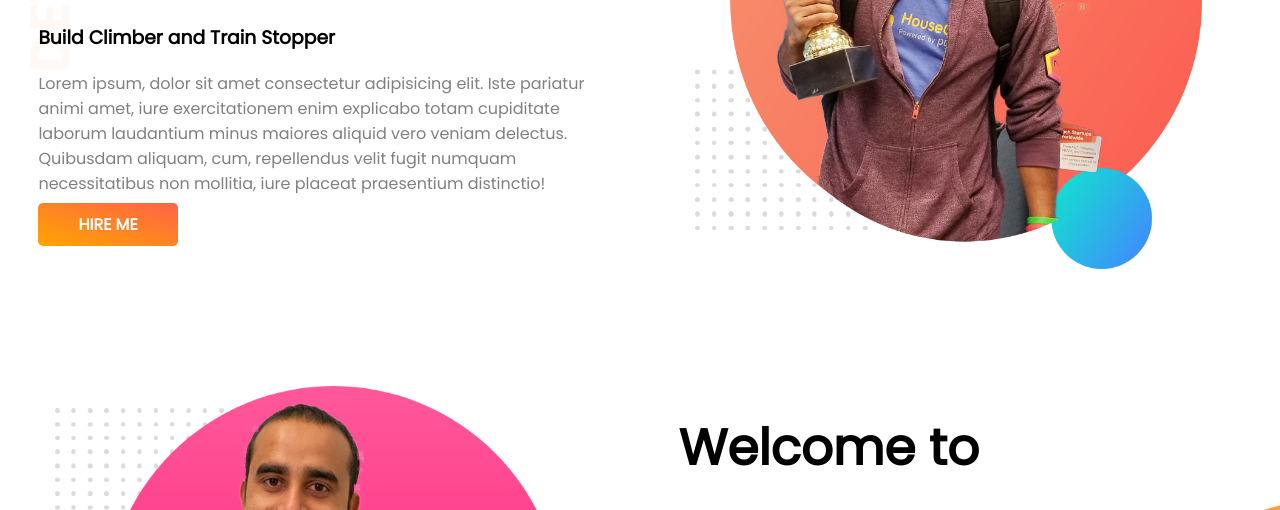
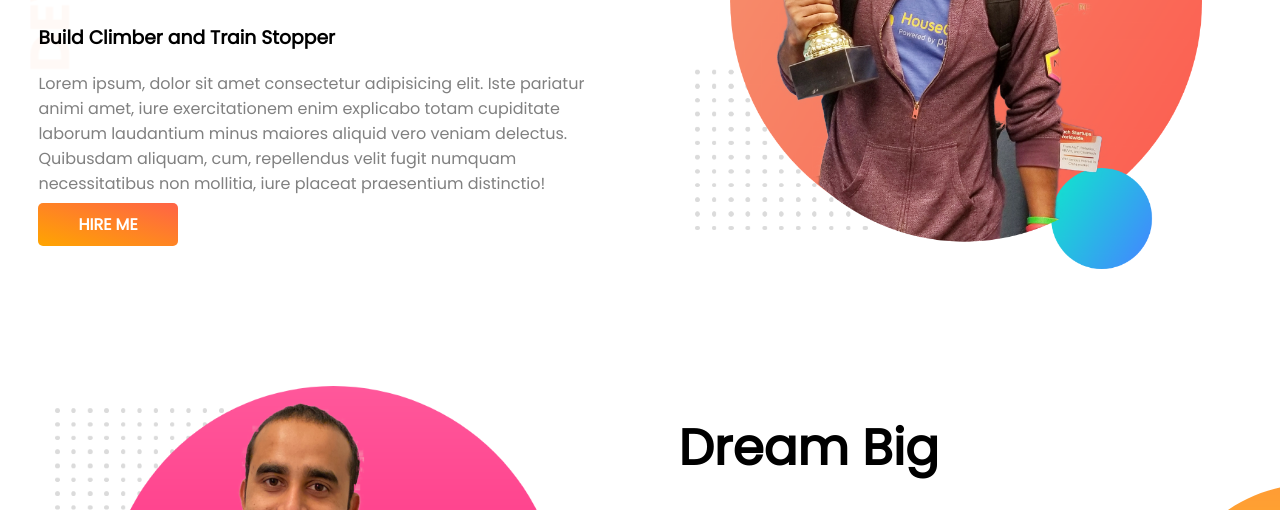
Before and after one commit to hasibmiraz/first-html-website, a plain HTML site: page index.html in a window 1280 px wide. Shown: the part 290-800 px from the top of the page. Drawn offline with Linux system fonts and the light colour scheme.

Commit message:
update in second section

```diff
--- a/index.html
+++ b/index.html
@@ -40,7 +40,6 @@
       </div>
 
       <div class="description">
-        <h1>Welcome to</h1>
         <h1>Dream Big</h1>
         <h3>Become a web developer</h3>
         <p class="descriptin-two">
```
